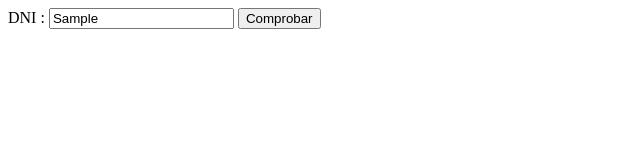
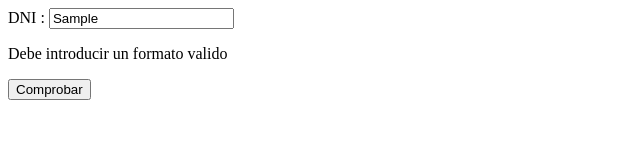
Before and after one commit to jlbandujar/CompruebaDNISandra, a website: page public/index.html in a window 1280 px wide. Both pictures are taken after typing "Sample" into the empty fields and a click on the button "Comprobar". Shown: the whole page, without its empty margins (0-640 px from the left). Drawn offline with Linux system fonts and the light colour scheme; no server answers.

Commit message:
añadidas comprobacion de formato en cliente y servidor

```diff
--- a/public/index.html
+++ b/public/index.html
@@ -9,24 +9,32 @@
 <body>
     <form action="/dni" method="get">
         <label for="dni">DNI :</label>
-        <input id="dni" type="text" name="dni" pattern="[0-9]{8}[A-Za-z]{1}">
+        <input id="dni" type="text" name="dni" pattern="[0-9]{8}[A-Za-z]{1}"><p id="respuesta"></p>
         <button id="btn">Comprobar</button>
-    <p id="respuesta"></p>
+
     </form>
     <script>
         document.getElementById("btn").addEventListener("click", validar);
 
         function validar(evt){
             evt.preventDefault();
-            fetch('/dni', {
+            let msg = document.getElementById("respuesta");
+            let dni = document.getElementById("dni").value;
+            let expresion_regular_dni = /^\d{8}[a-zA-Z]$/;
+            if(expresion_regular_dni.test (dni) == true){
+                fetch('/dni', {
                     method: 'POST',
-                    body: JSON.stringify({"dni": document.getElementById("dni").value}),
+                    body: JSON.stringify({"dni": dni}),
                     headers: {
                         'Content-type': 'application/json; charset=UTF-8',
                     },
                 })
                         .then((response) => response.json())
                         .then((json) => document.getElementById("respuesta").innerHTML = json.msg);
+            } else {
+                msg.innerHTML = "Debe introducir un formato valido";
+            }
+
         }
     </script>
 </body>
```
Also changed, not shown: app.js (+13 -10 lines).
